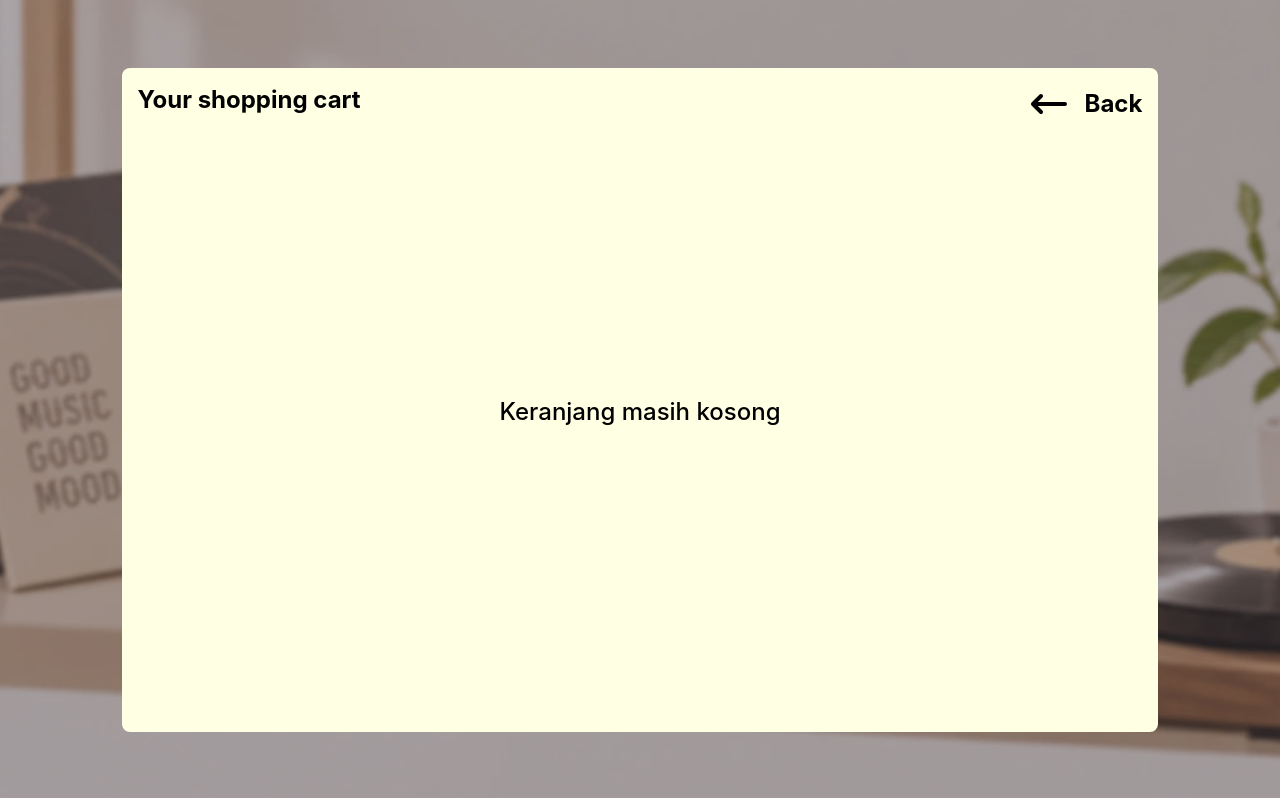
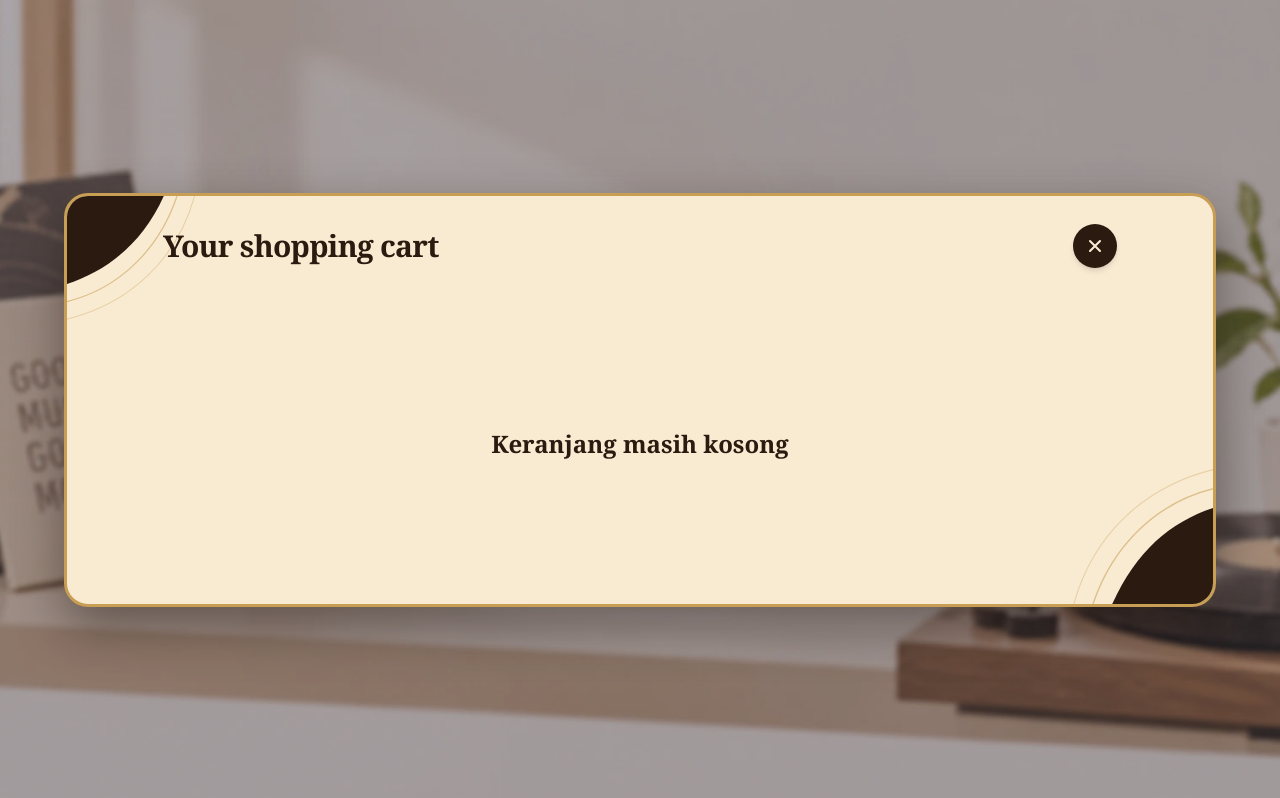
Before and after one commit to Carmeloanthony1/Classic-Vinyl-Store, a React (Vite) app: page /Cart in a window 1280 px wide. Built offline with nearby package versions, Linux system fonts and the light colour scheme.

Commit message:
rework bagian shopping cart

```diff
--- a/src/Component/cart.jsx
+++ b/src/Component/cart.jsx
@@ -1,111 +1,269 @@
 import React, { useEffect, useState } from "react";
-import { useNavigate, Link } from "react-router-dom";
-export default function Cart(){
+import { useNavigate } from "react-router-dom";
+
+export default function Cart() {
   const navigate = useNavigate();
   const [cart_items, setCart_items] = useState([]);
-    const [isMounted, setIsMounted] = useState(false);
-    const [ischecked, setIschecked] = useState(false);
-    const [isselected, setIsselected] = useState(false);
+
   useEffect(() => {
     const saved_cart = JSON.parse(localStorage.getItem("cart")) || [];
-        setCart_items(saved_cart.map(item => ({
+    setCart_items(
+      saved_cart.map((item) => ({
         ...item,
         selected: item.selected ?? true,
-            quantity: item.quantity || item.qty || 1
-         })));
+        quantity: item.quantity || item.qty || 1,
+      }))
+    );
   }, []);
 
   const sync_cart = (updated) => {
     setCart_items(updated);
     localStorage.setItem("cart", JSON.stringify(updated));
   };
+
   const handletoggle_selected = (id) => {
     const updated = cart_items.map((item) => {
       const currentID = item._id || item.id;
       return currentID === id ? { ...item, selected: !item.selected } : item;
     });
     sync_cart(updated);
-    }
+  };
+
   const handleremove = (id) => {
-        const updated = cart_items.filter(item => (item._id || item.id) !== id);
+    const updated = cart_items.filter((item) => (item._id || item.id) !== id);
     sync_cart(updated);
-    }
+  };
 
-    const handletambah_QTY = (id) =>  {
+  const handletambah_QTY = (id) => {
     const updated = cart_items.map((item) => {
       const currentID = item._id || item.id;
-            if(currentID !== id) return item;
+      if (currentID !== id) return item;
       const currentQTY = Number(item.quantity) || 1;
-            return {...item, quantity: currentQTY + 1}
+      return { ...item, quantity: currentQTY + 1 };
     });
     sync_cart(updated);
-    }
+  };
 
   const handlekurang_QTY = (id) => {
     const updated = cart_items.map((item) => {
       const currentID = item._id || item.id;
-            if(currentID !== id) return item;
+      if (currentID !== id) return item;
       const currentQTY = Number(item.quantity) || 1;
-            if(currentQTY < 1){
+      if (currentQTY <= 1) {
         alert("Tidak bisa mengurangi produk hingga kurang dari 1");
-                return item
+        return item;
       }
-            return { ...item, quantity: currentQTY - 1}
+      return { ...item, quantity: currentQTY - 1 };
     });
     sync_cart(updated);
-    }
+  };
 
   const totalharga = cart_items
-        .filter(item => item.selected)
-        .reduce((sum, item) => sum + (Number(item.price) * (item.quantity || 1)), 0);
-return(
-    <div className="w-full h-screen p-16 flex justify-center items-center">
-        <img className= "fixed inset-0 w-full h-full object-cover -z-10 opacity-65" src="/background_payment.webp" />
-        <div className="w-full max-w-[90%] mx-auto flex flex-col bg-[#ffffe4] rounded-lg">
-            <div className="w-full flex justify-between text-black p-4">
-                <h1 className="text-2xl font-bold">Your shopping cart</h1>
-                <div className="flex flex-rows items-center gap-4">
-                    <svg className= "w-10 h-10" xmlns="http://www.w3.org/2000/svg" viewBox="0 0 640 640">
-                        <path d="M41.4 297.4C28.9 309.9 28.9 330.2 41.4 342.7L169.4 470.7C181.9 483.2 202.2 483.2 214.7 470.7C227.2 458.2 227.2 437.9 214.7 425.4L141.3 352L576 352C593.7 352 608 337.7 608 320C608 302.3 593.7 288 576 288L141.3 288L214.7 214.6C227.2 202.1 227.2 181.8 214.7 169.3C202.2 156.8 181.9 156.8 169.4 169.3L41.4 297.3z"/>
+    .filter((item) => item.selected)
+    .reduce((sum, item) => sum + Number(item.price) * (item.quantity || 1), 0);
+
+  return (
+    <div className="w-full min-h-screen p-6 md:p-16 flex justify-center items-center font-serif">
+      <img
+        className="fixed inset-0 w-full h-full object-cover -z-10 opacity-65"
+        src="/background_payment.webp"
+        alt="Background"
+      />
+
+      {/* Outer Card Container */}
+      <div className="relative w-full max-w-6xl mx-auto flex flex-col bg-[#f9ebd2] rounded-3xl border-[3px] border-[#c89d54] shadow-[0_20px_50px_rgba(30,18,10,0.45)] overflow-hidden">
+        {/* Decorative Corner Vinyl Grooves (Top-Left & Bottom-Right) */}
+        <svg
+          className="pointer-events-none absolute top-0 left-0 w-44 h-44 text-[#2b1a10]"
+          viewBox="0 0 200 200"
+          fill="none"
+        >
+          <path d="M0 0 H110 C85 55 45 85 0 100 Z" fill="currentColor" />
+          <path
+            d="M0 120 C60 105 105 60 125 0"
+            stroke="#c89d54"
+            strokeWidth="1.5"
+            opacity="0.55"
+          />
+          <path
+            d="M0 140 C72 122 125 72 145 0"
+            stroke="#c89d54"
+            strokeWidth="1.2"
+            opacity="0.35"
+          />
         </svg>
-                    <h2 className="text-2xl font-bold">Back</h2>
-                </div>
-            </div>
-            {cart_items.length === 0 ? (
-                <p className="py-8 text-center font-bold font-medium text-2xl text-black h-[80vh] flex items-center justify-center -mt-12">Keranjang masih kosong</p>
-            ) : (
-                <div className="flex flex-col gap-4">
-                    {cart_items.map((item) => {
-                        const itemID = item._id || item.id;
-                        return (
-                            <div key={itemID} className="flex items-center justify-between border-b border-black/15 pb-4 gap-4 px-12 font-cinzel">
-                                <input type="checkbox" checked={Boolean(item.selected)} onChange={() => handletoggle_selected(itemID)} className="w-12 h-12 accent-[#a58141] cursor-pointer"/>
-                                <div className="flex items-center gap-4 px-12">
-                                    <img src={item.cover || item.image} className="w-48 h-48 object-cover rounded shadow-xl" />
-                                </div>
-                                <div className="flex-1 grid grid-cols-3 items-center gap-4 text-black text-center">
-                                    <div className="flex flex-col items-start gap-4">
-                                        <h2 className="font-bold text-4xl">{item.title}</h2>
-                                        <h2 className="font-bold text-xl">{item.artist}</h2>
-                                    </div>
-                                    <div className="flex flex-row">
-                                        <button onClick = {() => handlekurang_QTY(itemID)} className="p-3 bg-[#dfb58d]">-</button>
-                                        <span className="p-2 pl-8 text-[#ffffe4] pr-8 bg-[#000000]">{item.quantity || 1}</span>
-                                        <button onClick = {() => handletambah_QTY(itemID)} className="p-3 bg-[#dfb58d]">+</button>
-                                    </div>
-                                    <p className="font-semibold">Rp {Number(item.price).toLocaleString("id-ID")}</p>
-                                </div>
+
+        <svg
+          className="pointer-events-none absolute bottom-0 right-0 w-48 h-48 text-[#2b1a10]"
+          viewBox="0 0 200 200"
+          fill="none"
+        >
+          <path d="M200 200 H95 C120 145 155 115 200 100 Z" fill="currentColor" />
+          <path
+            d="M200 80 C140 95 95 140 75 200"
+            stroke="#c89d54"
+            strokeWidth="1.5"
+            opacity="0.55"
+          />
+          <path
+            d="M200 60 C128 78 75 128 55 200"
+            stroke="#c89d54"
+            strokeWidth="1.2"
+            opacity="0.35"
+          />
+        </svg>
+
+        {/* Header */}
+        <div className="relative z-10 w-full flex justify-between items-center text-[#2b1a10] px-10 md:px-24 pt-7 pb-4">
+          <h1 className="text-2xl md:text-3xl font-bold tracking-tight">
+            Your shopping cart
+          </h1>
           <button
-                                    type="button" onClick={() => handleremove(item._id || item.id)}
-                                    className="w-15 h-15 fill-black mr-5"
+            type="button"
+            onClick={() => navigate(-1)}
+            title="Back"
+            className="w-11 h-11 rounded-full bg-[#2b1a10] text-[#f9ebd2] flex items-center justify-center shadow-md hover:bg-[#42291a] transition cursor-pointer"
           >
-                                    <svg xmlns="http://www.w3.org/2000/svg" viewBox="0 0 640 640">
-                                        <path d="M232.7 69.9L224 96L128 96C110.3 96 96 110.3 96 128C96 145.7 110.3 160 128 160L512 160C529.7 160 544 145.7 544 128C544 110.3 529.7 96 512 96L416 96L407.3 69.9C402.9 56.8 390.7 48 376.9 48L263.1 48C249.3 48 237.1 56.8 232.7 69.9zM512 208L128 208L149.1 531.1C150.7 556.4 171.7 576 197 576L443 576C468.3 576 489.3 556.4 490.9 531.1L512 208z"/>
+            <svg
+              className="w-5 h-5"
+              viewBox="0 0 24 24"
+              fill="none"
+              stroke="currentColor"
+              strokeWidth="2.5"
+              strokeLinecap="round"
+            >
+              <path d="M18 6L6 18M6 6l12 12" />
             </svg>
           </button>
         </div>
 
-                        )
+        {/* Cart Content */}
+        {cart_items.length === 0 ? (
+          <p className="relative z-10 py-16 text-center font-bold text-2xl text-[#2b1a10] min-h-[320px] flex items-center justify-center">
+            Keranjang masih kosong
+          </p>
+        ) : (
+          <div className="relative z-10 flex flex-col divide-y divide-[#c89d54]/30 px-6 md:px-12 pb-10">
+            {cart_items.map((item) => {
+              const itemID = item._id || item.id;
+              return (
+                <div
+                  key={itemID}
+                  className="flex flex-wrap lg:flex-nowrap items-center justify-between py-6 gap-6"
+                >
+                  <div className="relative flex items-center justify-center pl-2">
+                    <span className="pointer-events-none absolute -top-3 -left-1 text-[#c89d54] text-xs">
+                      ✦
+                    </span>
+                    <span className="pointer-events-none absolute -top-2 -right-3 text-[#c89d54] text-sm">
+                      ✦
+                    </span>
+                    <button
+                      type="button"
+                      onClick={() => handletoggle_selected(itemID)}
+                      aria-label="Select item"
+                      className={`w-13 h-13 rounded-full flex items-center justify-center transition cursor-pointer shadow-inner ${
+                        item.selected
+                          ? "bg-[#c69749] text-white"
+                          : "bg-[#e7d3b0] border-2 border-[#c69749] text-transparent"
+                      }`}
+                    >
+                      <svg
+                        className="w-7 h-7"
+                        viewBox="0 0 24 24"
+                        fill="none"
+                        stroke="currentColor"
+                        strokeWidth="3.2"
+                        strokeLinecap="round"
+                        strokeLinejoin="round"
+                      >
+                        <polyline points="20 6 9 17 4 12" />
+                      </svg>
+                    </button>
+                  </div>
+
+                  <div className="hidden lg:block w-[1px] h-28 bg-[#c89d54]/45" />
+
+                  <div className="relative flex items-center pr-12 shrink-0">
+                    <img
+                      src={item.cover || item.image}
+                      alt={item.title}
+                      className="relative z-10 w-36 h-36 object-cover rounded shadow-[0_8px_20px_rgba(0,0,0,0.35)]"
+                    />
+                    <div
+                      className="absolute right-1 w-32 h-32 rounded-full shadow-lg flex items-center justify-center"
+                      style={{
+                        background:
+                          "repeating-radial-gradient(circle at center, #141414 0px, #141414 2px, #2b2b2b 3px, #141414 4px)",
+                      }}
+                    >
+                      <div className="w-11 h-11 rounded-full bg-[#c89d54] border-2 border-[#2b1a10] flex items-center justify-center">
+                        <div className="w-2.5 h-2.5 rounded-full bg-[#f9ebd2]" />
+                      </div>
+                    </div>
+                  </div>
+
+                  <div className="flex-1 min-w-[200px] text-left font-cinzel text-[#2b1a10]">
+                    <h2 className="font-bold text-2xl md:text-3xl leading-tight break-words uppercase tracking-wide">
+                      {item.title}
+                    </h2>
+                    <p className="italic font-serif text-lg md:text-xl text-[#4a3222] mt-1 truncate">
+                      {item.artist}
+                    </p>
+                  </div>
+
+                  <div className="hidden lg:block w-[1px] h-28 bg-[#c89d54]/45" />
+
+                  <div className="flex items-center bg-[#2b1a10] text-[#f9ebd2] rounded-full px-3 py-2 shadow-md">
+                    <button
+                      type="button"
+                      onClick={() => handlekurang_QTY(itemID)}
+                      className="w-9 h-9 flex items-center justify-center text-xl font-bold hover:text-[#dfb58d] transition cursor-pointer"
+                    >
+                      −
+                    </button>
+                    <span className="px-5 text-xl font-semibold select-none">
+                      {item.quantity || 1}
+                    </span>
+                    <button
+                      type="button"
+                      onClick={() => handletambah_QTY(itemID)}
+                      className="w-9 h-9 flex items-center justify-center text-xl font-bold hover:text-[#dfb58d] transition cursor-pointer"
+                    >
+                      +
+                    </button>
+                  </div>
+
+                  <p className="font-cinzel font-semibold text-lg text-[#2b1a10] whitespace-nowrap px-2">
+                    Rp {Number(item.price).toLocaleString("id-ID")}
+                  </p>
+
+                  <div className="hidden lg:block w-[1px] h-28 bg-[#c89d54]/45" />
+
+                  <button
+                    type="button"
+                    onClick={() => handleremove(itemID)}
+                    className="flex items-center gap-2.5 text-[#2b1a10] hover:text-red-800 transition cursor-pointer pr-2"
+                  >
+                    <svg
+                      className="w-6 h-6"
+                      viewBox="0 0 24 24"
+                      fill="none"
+                      stroke="currentColor"
+                      strokeWidth="1.8"
+                      strokeLinecap="round"
+                      strokeLinejoin="round"
+                    >
+                      <path d="M3 6h18" />
+                      <path d="M8 6V4a2 2 0 0 1 2-2h4a2 2 0 0 1 2 2v2" />
+                      <path d="M19 6l-1 14a2 2 0 0 1-2 2H8a2 2 0 0 1-2-2L5 6" />
+                      <line x1="10" y1="11" x2="10" y2="17" />
+                      <line x1="14" y1="11" x2="14" y2="17" />
+                    </svg>
+                    <span className="text-lg font-medium">Remove</span>
+                  </button>
+                </div>
+              );
             })}
           </div>
         )}
```
Lines whose indentation alone changed are shown as unchanged.
